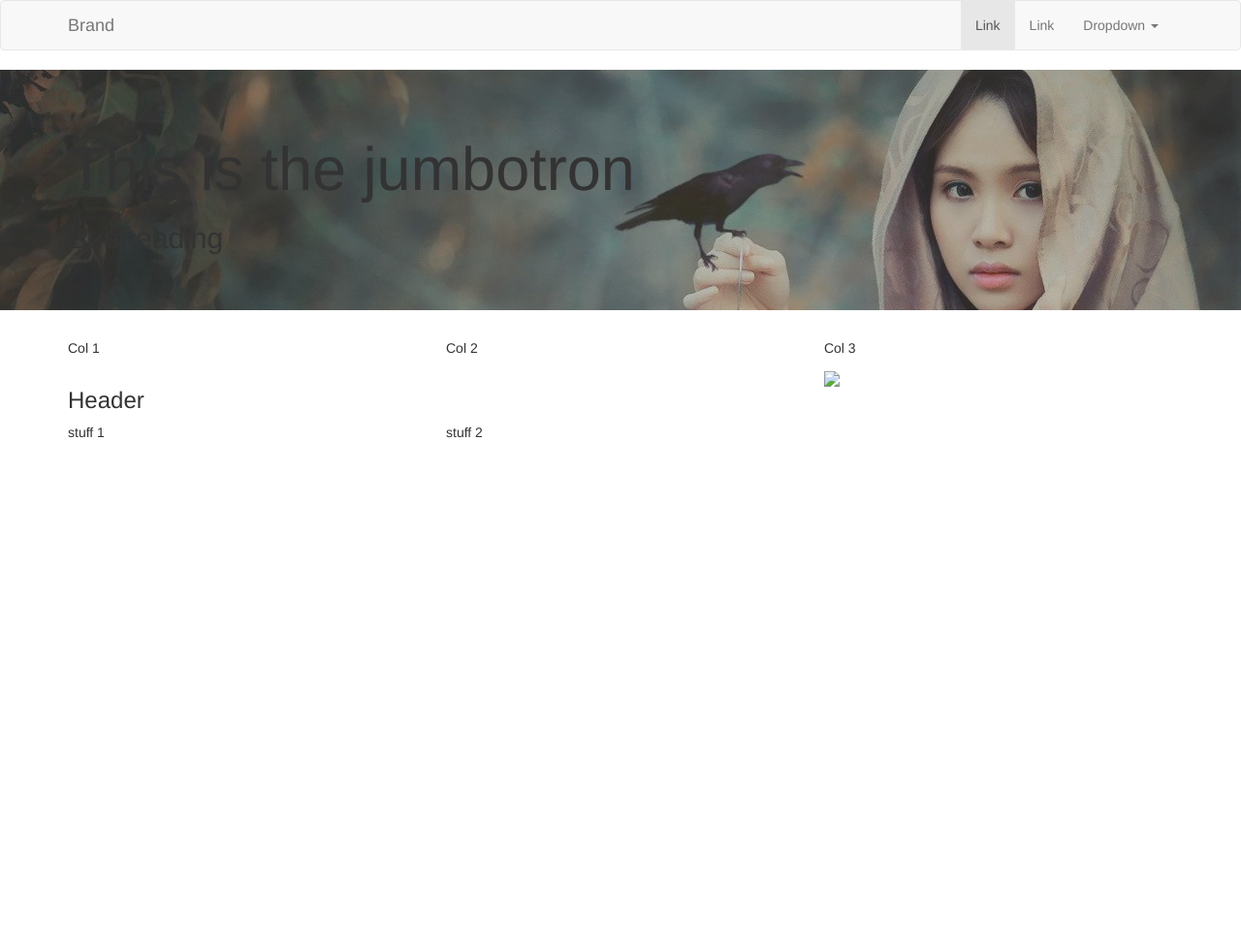
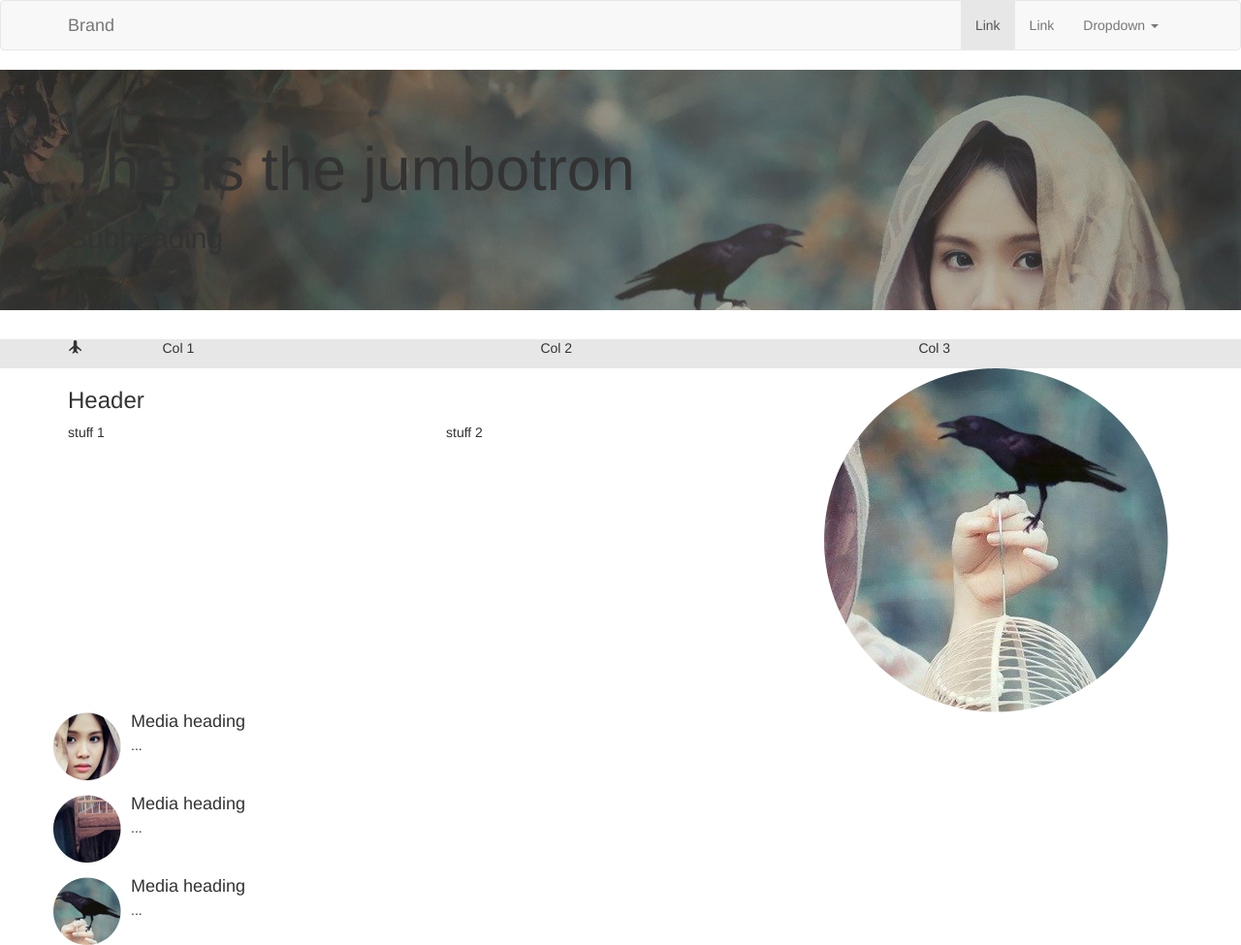
Before and after one commit to kapari/bootstrap_mock, a website: page index.html in a window 1280 px wide. Shown: the whole page at 97% size. Before the commit the page ends 800 px from the top, so only its background shows below. Drawn offline with Linux system fonts and the light colour scheme; files whose address does not match are found by name.

Commit message:
Add images

```diff
--- a/index.html
+++ b/index.html
@@ -46,45 +46,116 @@
       </div><!-- /.container-fluid -->
     </nav>
     <!-- END NAV -->
+
+    <!-- BANNER -->
     <section class="jumbotron banner">
         <div class="container">
             <h1>This is the jumbotron</h1>
             <h2>Subheading</h2>
         </div>
     </section>
-    <main class="container">
-        <section class="row">
-            <div class="col-lg-4">
+    <!-- END BANNER -->
+
+    <!-- GREY 3-COL -->
+    <section class="row1">
+        <div class="container">
+            <div class="row">
+                <div class="col-sm-1">
+                    <span class="glyphicon glyphicon-plane" aria-hidden="true"></span>
+                </div>
+                <div class="col-sm-3">
                     <p>Col 1</p>
                 </div>
-            <div class="col-lg-4">
+                <div class="col-sm-1">
+                </div>
+                <div class="col-sm-3">
                     <p>Col 2</p>
                 </div>
-            <div class="col-lg-4">
+                <div class="col-sm-1">
+                </div>
+                <div class="col-sm-3">
                     <p>Col 3</p>
                 </div>
+            </div>
+        </div>
     </section>
-        <section class="row">
-            <div class="col-lg-8">
+    <!-- END GREY 3-COL -->
+
+    <main class="container">
+
+        <!-- SNIPPETS 3-COL -->
+        <section class="row2 row">
+            <div class="col-sm-8">
                 <div class="row">
-                    <div class="col-lg-12">
+                    <div class="col-sm-12">
                         <h3>Header</h3>
                     </div>
                 </div>
                 <div class="row">
-                    <div class="col-lg-6">
+                    <div class="col-sm-6">
                         <p>stuff 1</p>
                     </div>
-                    <div class="col-lg-6">
+                    <div class="col-sm-6">
                         <p>stuff 2</p>
                     </div>
                 </div>
             </div>
-            <div class="col-lg-4">
-                <img src="#">
+            <div class="col-sm-4">
+                <img class="img-responsive" src="img/bird.png" alt="Bird on woman's hand">
             </div>
         </section>
+        <!-- END SNIPPETS 3-COL -->
+
+        <!-- RED 2-COL -->
+        <section class="row2 row">
+        </section>
+        <!-- END RED 2-COL -->
+
+        <!-- CONTACT 3-COL -->
+        <section class="row3 row">
+            <div class="media">
+                <div class="media-left">
+                    <a href="#">
+                        <img class="media-object" src="img/thumb_woman.png" alt="...">
+                    </a>
+                </div>
+                <div class="media-body">
+                    <h4 class="media-heading">Media heading</h4>
+                    ...
+                </div>
+            </div>
+            <div class="media">
+                <div class="media-left">
+                    <a href="#">
+                        <img class="media-object" src="img/thumb_cage.png" alt="...">
+                    </a>
+                </div>
+                <div class="media-body">
+                    <h4 class="media-heading">Media heading</h4>
+                    ...
+                </div>
+            </div>
+            <div class="media">
+                <div class="media-left">
+                    <a href="#">
+                        <img class="media-object" src="img/thumb_bird.png" alt="...">
+                    </a>
+                </div>
+                <div class="media-body">
+                    <h4 class="media-heading">Media heading</h4>
+                    ...
+                </div>
+            </div>
+        </section>
+        <!-- END CONTACT 3-COL -->
+
     </main>
+
+    <!-- FOOTER -->
+    <footer>
+    </footer>
+    <!-- END FOOTER -->
+
 </body>
 
 </html>
--- a/package.json
+++ b/package.json
@@ -18,9 +18,6 @@
   "homepage": "https://github.com/kapari/bootstrap_mock#readme",
   "devDependencies": {
     "grunt": "^0.4.5",
-    "grunt-contrib-compass": "^1.0.4",
-    "grunt-contrib-sass": "^0.9.2",
-    "grunt-contrib-uglify": "^0.11.0",
     "grunt-contrib-watch": "^0.6.1"
   }
 }
--- a/scss/style.scss
+++ b/scss/style.scss
@@ -1,5 +1,9 @@
 @import 'bootstrap-custom';
 
 .banner {
-    background: url("../img/banner.png") no-repeat top center fixed pink;
+    background: url("../img/banner.png") no-repeat top center fixed #ccc;
 }
+
+.row1 {
+    background-color: $gray-light;
+}
```
Also changed, not shown: css/style.css. Lines whose indentation alone changed are shown as unchanged.
